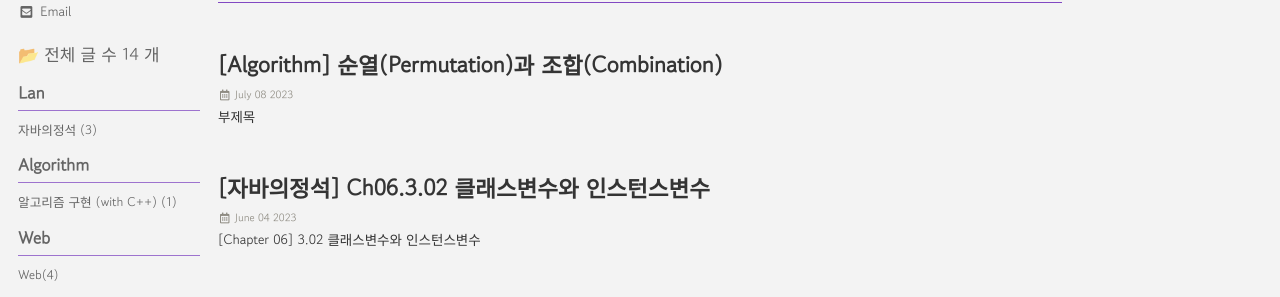
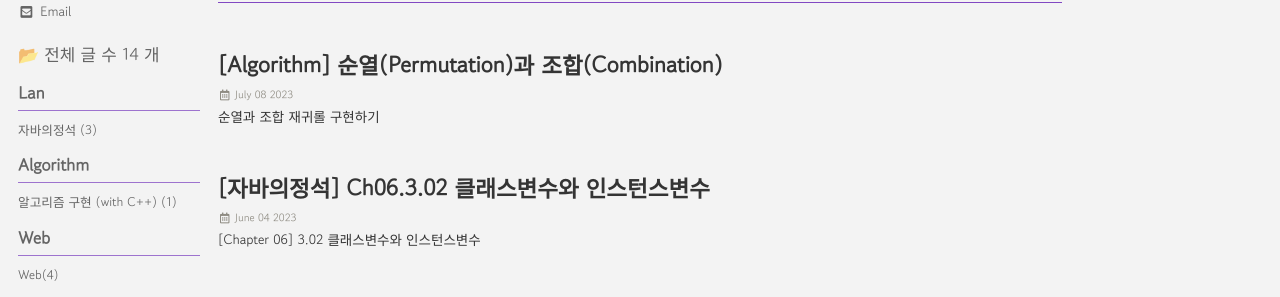
Before and after one commit to westkitekim/westkitekim.github.io, a Jekyll site: the page built from index.html, in a window 1280 px wide and 1051 px high. Shown: the part 145-442 px from the top of the window. Built offline with Jekyll 4.4.1, drawn with Linux system fonts in a browser that asks for light colours; cached includes are drawn as plain includes; the list of posts is cut into pages by our own code.

Commit message:
부제목 수정

```diff
--- a/_posts/2023-07-08-[Algorithm]-Permutation_and_Combination.md
+++ b/_posts/2023-07-08-[Algorithm]-Permutation_and_Combination.md
@@ -1,6 +1,6 @@
 ---
 title: "[Algorithm] 순열(Permutation)과 조합(Combination)"
-excerpt: "부제목"
+excerpt: "순열과 조합 재귀롤 구현하기"
 
 categories:
   - Algorithm
```
